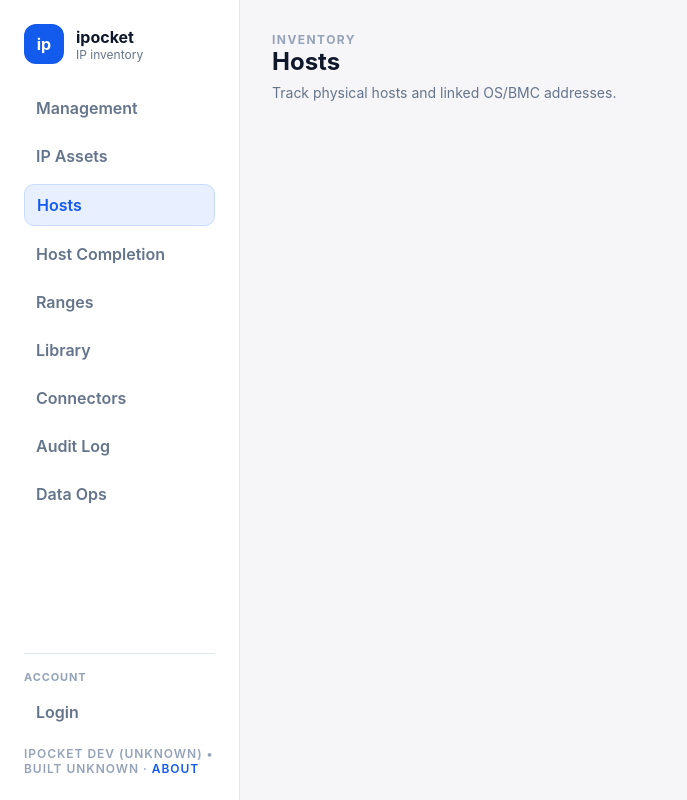
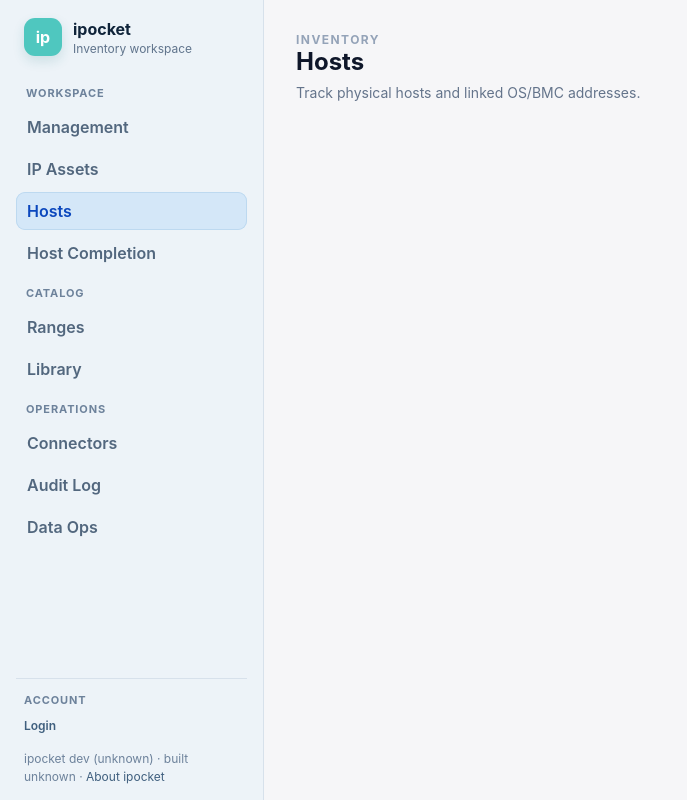
Before and after one commit to ghanad/ipocket, a FastAPI app: page /ui/hosts in a window 1280 px wide. Shown: the whole page, without its empty margins (0-687 px from the left). Run offline with FastAPI, Linux system fonts and the light colour scheme.

Commit message:
Refine desktop sidebar navigation and account actions

```diff
--- a/app/static/css/foundation.css
+++ b/app/static/css/foundation.css
@@ -61,30 +61,32 @@ p {
 }
 
 .sidebar {
-  width: 240px;
-  background: var(--color-surface);
-  border-right: 1px solid var(--color-border);
-  padding: 24px;
+  width: 264px;
+  background: #edf3f8;
+  border-right: 1px solid #d7e1eb;
+  padding: 18px 16px 14px;
   display: flex;
   flex-direction: column;
-  gap: 24px;
+  gap: 20px;
   height: 100vh;
   position: sticky;
   top: 0;
-  overflow-y: auto;
+  overflow: hidden;
 }
 
 .sidebar-brand {
   display: flex;
-  gap: 12px;
+  gap: 11px;
   align-items: center;
+  padding: 0 8px;
 }
 
 .brand-mark {
-  width: 40px;
-  height: 40px;
-  border-radius: 12px;
-  background: var(--color-primary);
+  width: 38px;
+  height: 38px;
+  border-radius: 11px;
+  background: #4fc7bf;
+  box-shadow: 0 5px 12px rgba(30, 126, 132, 0.16);
   color: #fff;
   display: grid;
   place-items: center;
@@ -94,55 +96,68 @@ p {
 .brand-title {
   font-weight: 700;
   font-size: 16px;
+  color: #10243a;
 }
 
 .brand-subtitle {
-  color: var(--color-muted);
+  color: #60748c;
   font-size: 12px;
+  margin-top: 2px;
 }
 
 .sidebar-nav {
   display: flex;
   flex-direction: column;
-  gap: 8px;
+  gap: 4px;
 }
 
 .nav-link {
-  padding: 10px 12px;
-  border-radius: 10px;
-  color: var(--color-muted);
+  min-height: 38px;
+  padding: 8px 11px;
+  border-radius: 9px;
+  color: #52677e;
   font-weight: 600;
-  transition: background 0.2s ease, color 0.2s ease;
+  display: flex;
+  align-items: center;
+  transition: background 0.16s ease, color 0.16s ease;
 }
 
 .nav-link:hover {
-  background: #eef2ff;
-  color: var(--color-primary);
+  background: #dfeaf4;
+  color: #163a5d;
 }
 
 .nav-link-active {
-  background: #e8f0ff;
-  color: var(--color-primary);
-  border: 1px solid #c7dcff;
+  background: #d4e7f8;
+  color: var(--color-primary-dark);
+  box-shadow: inset 0 0 0 1px #bdd9f0;
+}
+
+.nav-link-active:hover {
+  background: #c9e0f4;
 }
 
 .sidebar-footer {
   margin-top: auto;
-  padding-top: 16px;
-  border-top: 1px solid var(--color-border);
+  padding: 14px 8px 0;
+  border-top: 1px solid #d7e1eb;
 }
 
 .sidebar-account {
   display: flex;
   flex-direction: column;
-  gap: 8px;
-  margin-bottom: 14px;
+  gap: 3px;
+  margin-bottom: 10px;
 }
 
 .sidebar-account-actions {
   display: flex;
   flex-direction: column;
-  gap: 4px;
+  gap: 1px;
+}
+
+.sidebar-account .sidebar-section-title {
+  margin: 0 0 2px;
 }
 
 .sidebar-account form {
@@ -152,7 +167,7 @@ p {
 .sidebar-logout-button {
   width: 100%;
   border: 0;
-  background: transparent;
+  background: none;
   appearance: none;
   -webkit-appearance: none;
   cursor: pointer;
@@ -161,29 +176,72 @@ p {
   color: inherit;
 }
 
+.sidebar-account-link {
+  display: inline-flex;
+  align-items: center;
+  width: fit-content;
+  min-height: 28px;
+  padding: 4px 0;
+  border-radius: 5px;
+  color: #3f5f7e;
+  font-size: 12px;
+  font-weight: 600;
+  line-height: 1.3;
+}
+
+.sidebar-account-link:hover {
+  color: var(--color-primary-dark);
+}
+
+.sidebar-account-link:focus-visible {
+  outline: 2px solid var(--color-primary);
+  outline-offset: 2px;
+}
+
 .sidebar-account-danger {
-  color: #b91c1c;
+  color: #b5475b;
 }
 
 .sidebar-account-danger:hover {
-  background: #fee2e2;
-  color: #991b1b;
+  color: #983447;
 }
 
 .sidebar-section-title {
+  margin: 10px 10px 4px;
   font-size: 11px;
   letter-spacing: 0.08em;
   text-transform: uppercase;
-  color: var(--color-muted-light);
+  color: #6d829b;
   font-weight: 700;
 }
 
 .sidebar-note {
   font-size: 12px;
-  color: var(--color-muted-light);
-  text-transform: uppercase;
-  letter-spacing: 0.08em;
-  font-weight: 600;
+  color: #6d829b;
+  line-height: 1.5;
+}
+
+.sidebar-note a {
+  color: #3f5f7e;
+}
+
+.sidebar-note a:hover {
+  color: var(--color-primary);
+}
+
+.sidebar .nav-link:focus-visible {
+  outline: 2px solid var(--color-primary);
+  outline-offset: 2px;
+}
+
+@media (prefers-reduced-motion: reduce) {
+  .sidebar .nav-link {
+    transition: none;
+  }
+
+  .sidebar .nav-link:hover {
+    transition: none;
+  }
 }
 
 .app-main {
--- a/app/templates/base.html
+++ b/app/templates/base.html
@@ -36,25 +36,31 @@
   </div>
 {% if show_nav %}
 <div class="app-shell">
-  <aside class="sidebar">
+  <aside class="sidebar" aria-label="Primary navigation">
     <div class="sidebar-brand">
-      <div class="brand-mark">ip</div>
+      <div class="brand-mark" aria-hidden="true">ip</div>
       <div>
         <p class="brand-title">ipocket</p>
-        <p class="brand-subtitle">IP inventory</p>
+        <p class="brand-subtitle">Inventory workspace</p>
       </div>
     </div>
     <nav class="sidebar-nav">
+      <p class="sidebar-section-title">Workspace</p>
       <a class="nav-link{% if active_nav == 'management' %} nav-link-active{% endif %}" href="/ui/management">Management</a>
       <a class="nav-link{% if active_nav == 'ip-assets' %} nav-link-active{% endif %}" href="/ui/ip-assets">IP Assets</a>
       <a class="nav-link{% if active_nav == 'hosts' %} nav-link-active{% endif %}" href="/ui/hosts">Hosts</a>
       <a class="nav-link{% if active_nav == 'host-completion' %} nav-link-active{% endif %}" href="/host-completion/analytics">Host Completion</a>
+
+      <p class="sidebar-section-title">Catalog</p>
       <a class="nav-link{% if active_nav == 'ranges' %} nav-link-active{% endif %}" href="/ui/ranges">Ranges</a>
       <a class="nav-link{% if active_nav == 'library' %} nav-link-active{% endif %}" href="/ui/projects">Library</a>
+
+      <p class="sidebar-section-title">Operations</p>
       <a class="nav-link{% if active_nav == 'connectors' %} nav-link-active{% endif %}" href="/ui/connectors">Connectors</a>
       <a class="nav-link{% if active_nav == 'audit-log' %} nav-link-active{% endif %}" href="/ui/audit-log">Audit Log</a>
       <a class="nav-link{% if active_nav == 'data-ops' %} nav-link-active{% endif %}" href="/ui/import">Data Ops</a>
       {% if is_superuser %}
+      <p class="sidebar-section-title">Administration</p>
       <a class="nav-link{% if active_nav == 'users' %} nav-link-active{% endif %}" href="/ui/users">Users</a>
       {% endif %}
     </nav>
@@ -63,16 +69,16 @@
         <p class="sidebar-section-title">Account</p>
         {% if is_authenticated %}
         <div class="sidebar-account-actions">
-          <a class="nav-link sidebar-password-link" href="/ui/account/password">Change Password</a>
+          <a class="sidebar-account-link sidebar-password-link" href="/ui/account/password">Change Password</a>
           <form method="post" action="/ui/logout">
-            <button type="submit" class="nav-link sidebar-logout-button sidebar-account-danger">Logout</button>
+            <button type="submit" class="sidebar-account-link sidebar-logout-button sidebar-account-danger">Logout</button>
           </form>
         </div>
         {% else %}
-        <a class="nav-link sidebar-login-link" href="/ui/login">Login</a>
+        <a class="sidebar-account-link sidebar-login-link" href="/ui/login">Login</a>
         {% endif %}
       </div>
-      <p class="sidebar-note">{% if build_info %}ipocket {{ build_info.version }} ({{ build_info.commit }}) • built {{ build_info.build_time }} · {% endif %}<a href="/ui/about">About</a></p>
+      <p class="sidebar-note">{% if build_info %}ipocket {{ build_info.version }} ({{ build_info.commit }}) · built {{ build_info.build_time }} · {% endif %}<a href="/ui/about">About ipocket</a></p>
     </div>
   </aside>
   <div class="app-main">
```
Also changed, not shown: docs/how-to-run.md (+5 -2 lines), docs/overview.md (+6 -0 lines), tests/test_static_assets.py (+2 -1 lines), tests/ui/test_sidebar.py (added, +39 -0 lines).
